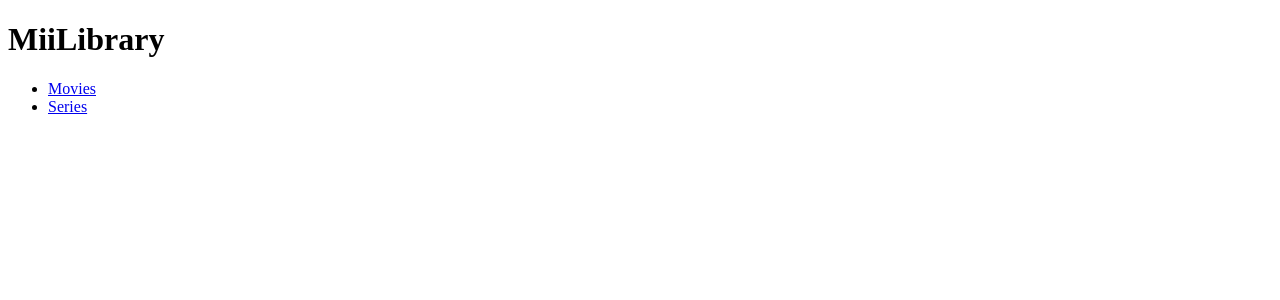
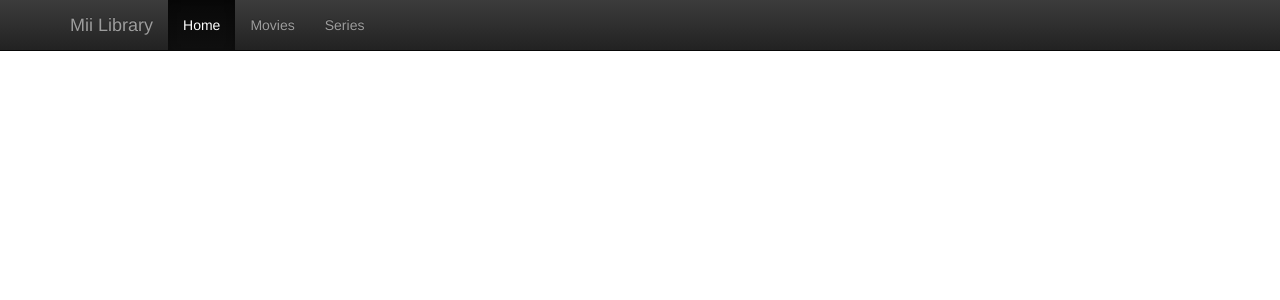
Before and after one commit to MiiRaGe/miilibrary, a Flask app: template templates/index.html in a window 1280 px wide. Shown: the top 300 px of the page. Run offline with Flask 2, Linux system fonts and the light colour scheme; the template is opened without the code that fills it, so the values that code supplies are empty; some libraries are stand-ins or nearby versions.

Commit message:
add bootstrap

```diff
--- a/mii_server.py
+++ b/mii_server.py
@@ -4,7 +4,7 @@ from middleware.mii_sql import Movie, Serie
 
 app = Flask(__name__)
 
-@app.route("/")
+@app.route("/home")
 def index():
     try:
         return render_template('/index.html')
--- /dev/null
+++ b/templates/base.html
@@ -0,0 +1,50 @@
+<!DOCTYPE html>
+<html>
+<head lang="en">
+    <meta charset="UTF-8">
+    <title>Mii Library</title>
+    <!-- Latest compiled and minified CSS -->
+    <link rel="stylesheet" href="https://maxcdn.bootstrapcdn.com/bootstrap/3.2.0/css/bootstrap.min.css">
+
+    <!-- Optional theme -->
+    <link rel="stylesheet" href="https://maxcdn.bootstrapcdn.com/bootstrap/3.2.0/css/bootstrap-theme.min.css">
+
+    <!-- Latest compiled and minified JavaScript -->
+    <script src="https://maxcdn.bootstrapcdn.com/bootstrap/3.2.0/js/bootstrap.min.js"></script>
+</head>
+<body>
+{% block js %}
+{% endblock %}
+<div class="navbar navbar-inverse navbar-fixed-top" role="navigation">
+      <div class="container">
+        <div class="navbar-header">
+          <button type="button" class="navbar-toggle collapsed" data-toggle="collapse" data-target=".navbar-collapse">
+            <span class="sr-only">Toggle navigation</span>
+            <span class="icon-bar"></span>
+            <span class="icon-bar"></span>
+            <span class="icon-bar"></span>
+          </button>
+          <a class="navbar-brand" href="#">Mii Library</a>
+        </div>
+        <div class="collapse navbar-collapse">
+          <ul class="nav navbar-nav">
+            <li class="active"><a href="home">Home</a></li>
+            <li><a href="movies">Movies</a></li>
+            <li><a href="series">Series</a></li>
+          </ul>
+        </div><!--/.nav-collapse -->
+      </div>
+    </div>
+
+    <div class="container">
+      <div class="starter-template">
+
+      </div>
+      <div class="content">
+          {% block content %}
+        {% endblock %}
+      </div>
+    </div><!-- /.container -->
+
+</body>
+</html>
--- a/templates/index.html
+++ b/templates/index.html
@@ -1,14 +1,7 @@
-<!DOCTYPE html>
-<html>
-<head lang="en">
-    <meta charset="UTF-8">
-    <title>Mii Library</title>
-</head>
-<body>
-<h1>MiiLibrary</h1>
-    <ul>
-        <li><a href="./movies">Movies</a></li>
-        <li><a href="./series">Series</a></li>
-    </ul>
-</body>
-</html>
+{% extends 'base.html' %}
+{% block content %}
+<ul>
+    <li><a href="movies">Movies</a></li>
+    <li><a href="series">Series</a></li>
+</ul>
+{% endblock %}
```
Also changed, not shown: templates/movie.html (+3 -9 lines), templates/serie.html (+3 -9 lines).
